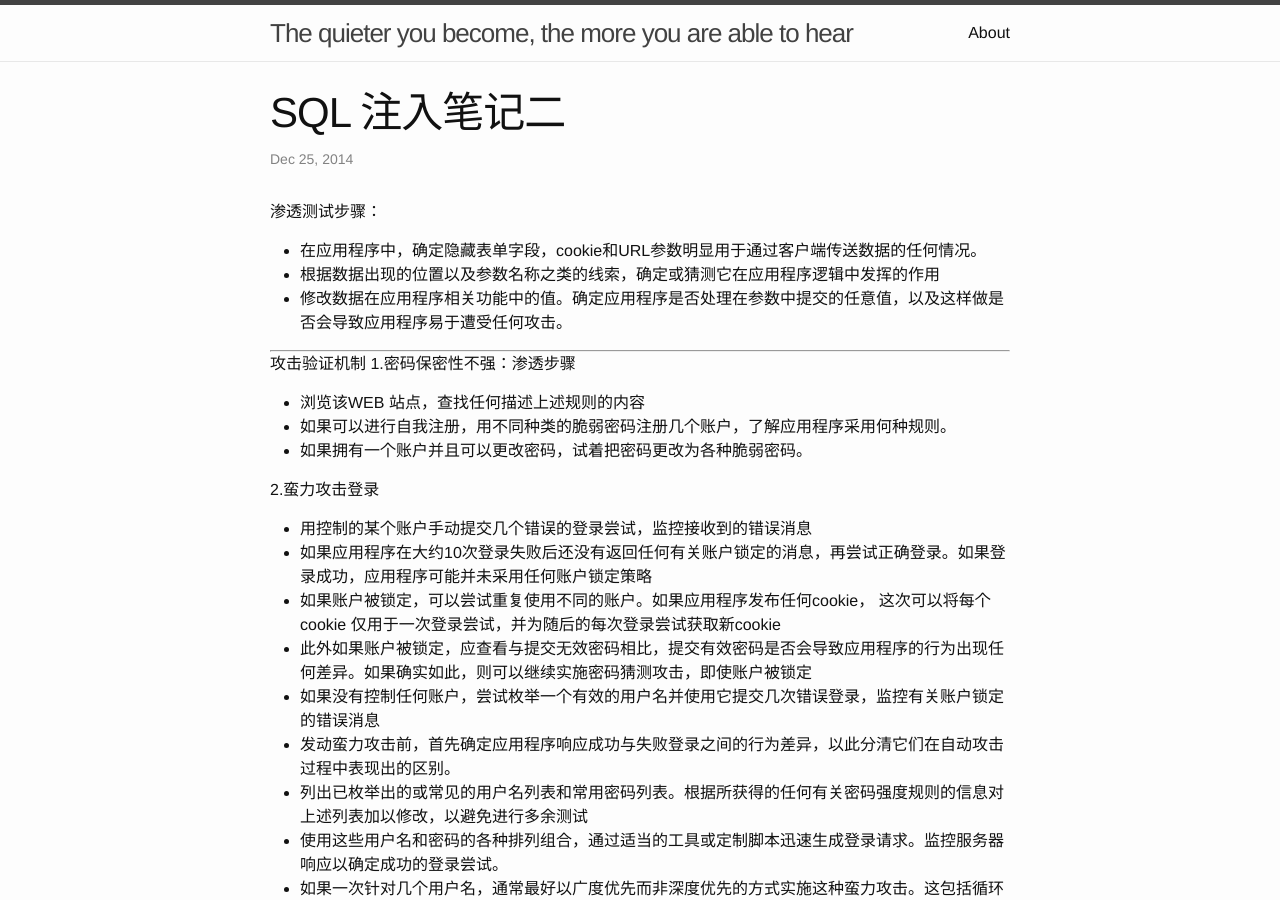
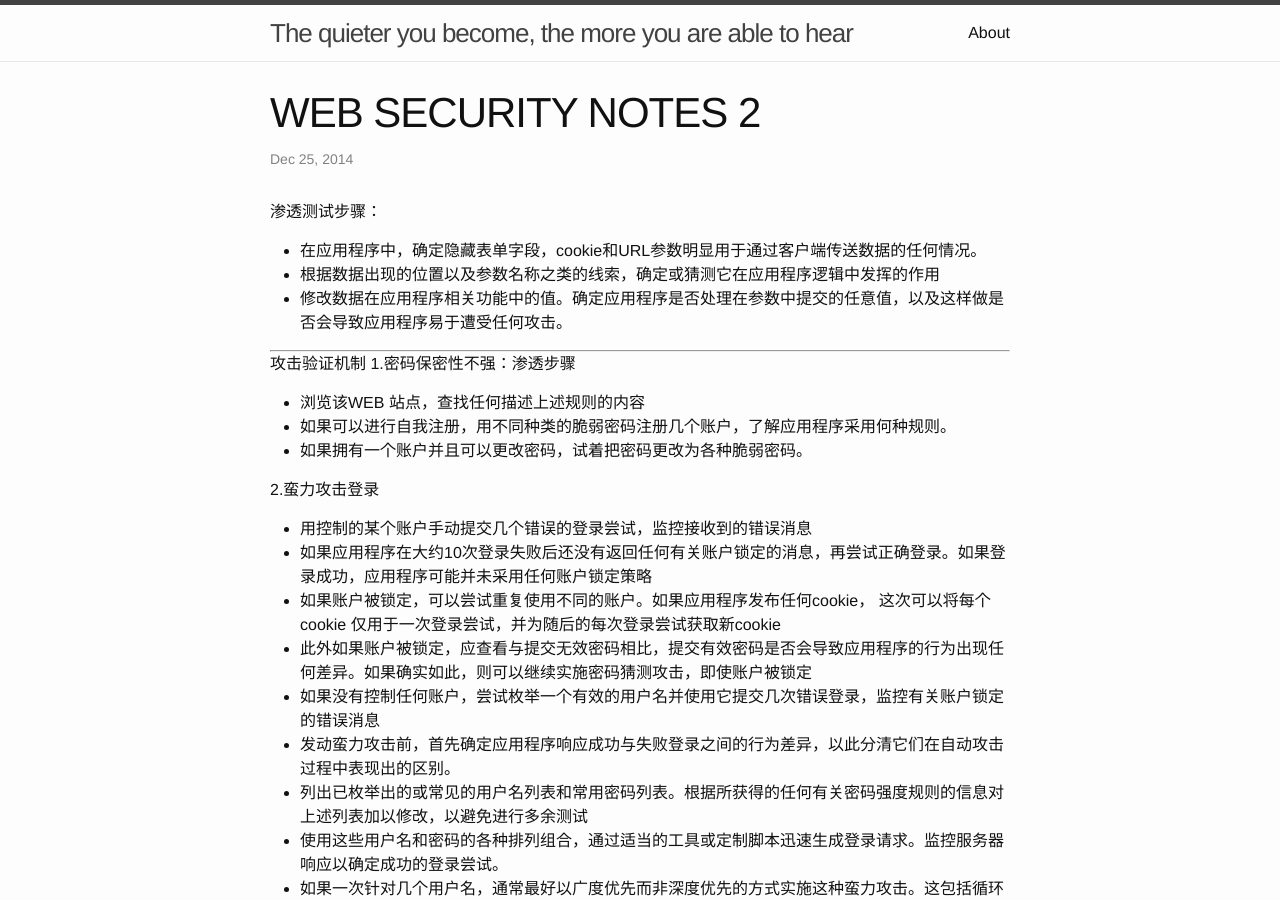
Before and after one commit to chinazoujy/chinazoujy.github.io, a Jekyll site: the page built from _posts/2014-12-25-SQL_Injection_notes_2.markdown, in a window 1280 px wide and 900 px high. Built offline with Jekyll 4.4.1, drawn with Linux system fonts in a browser that asks for light colours.

Commit message:
Update 2014-12-25-SQL_Injection_notes_2.markdown

```diff
--- a/_posts/2014-12-25-SQL_Injection_notes_2.markdown
+++ b/_posts/2014-12-25-SQL_Injection_notes_2.markdown
@@ -1,6 +1,6 @@
 ---
 layout: post
-title: "SQL 注入笔记二"
+title: "WEB SECURITY NOTES 2"
 data: 2014-12-25
 categories: web SQL
 tag: web security
```
